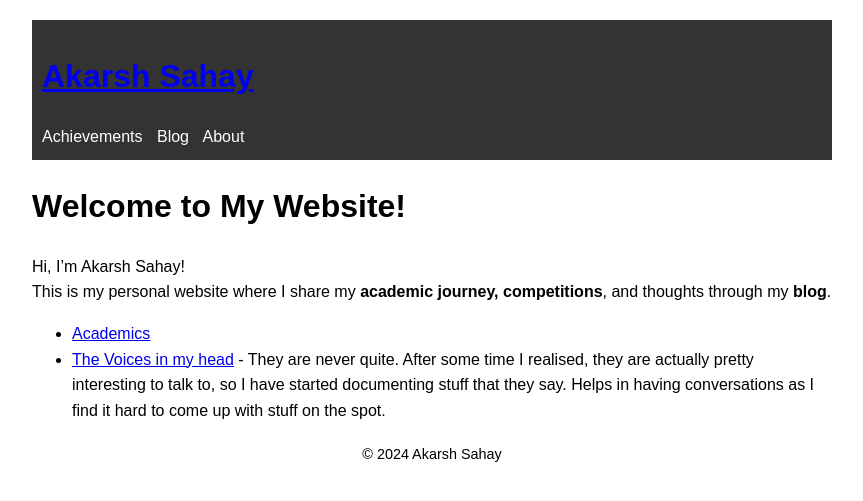
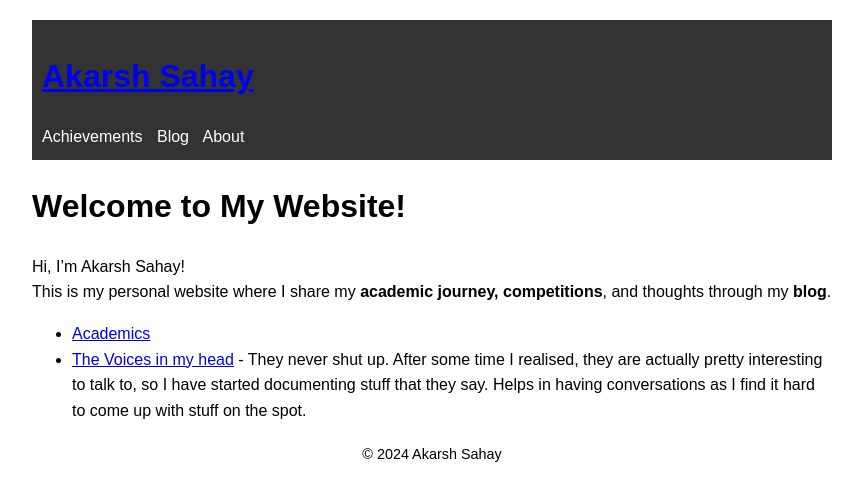
Before and after one commit to aCARsh/aCARsh.github.io, a Jekyll site: the page built from index.md, in a window 1280 px wide. Shown: the top 501 px of the page, without its empty margins (208-1071 px from the left). Built offline with Jekyll 4.4.1, drawn with Linux system fonts in a browser that asks for light colours.

Commit message:
Update index.md

```diff
--- a/index.md
+++ b/index.md
@@ -9,4 +9,4 @@ Hi, I’m Akarsh Sahay!
 This is my personal website where I share my **academic journey, competitions**, and thoughts through my **blog**.
 
 - [Academics](achievements.md)
-- [The Voices in my head](blog.md) - They are never quite. After some time I realised, they are actually pretty interesting to talk to, so I have started documenting stuff that they say. Helps in having conversations as I find it hard to come up with stuff on the spot.
+- [The Voices in my head](blog.md) - They never shut up. After some time I realised, they are actually pretty interesting to talk to, so I have started documenting stuff that they say. Helps in having conversations as I find it hard to come up with stuff on the spot.
```
